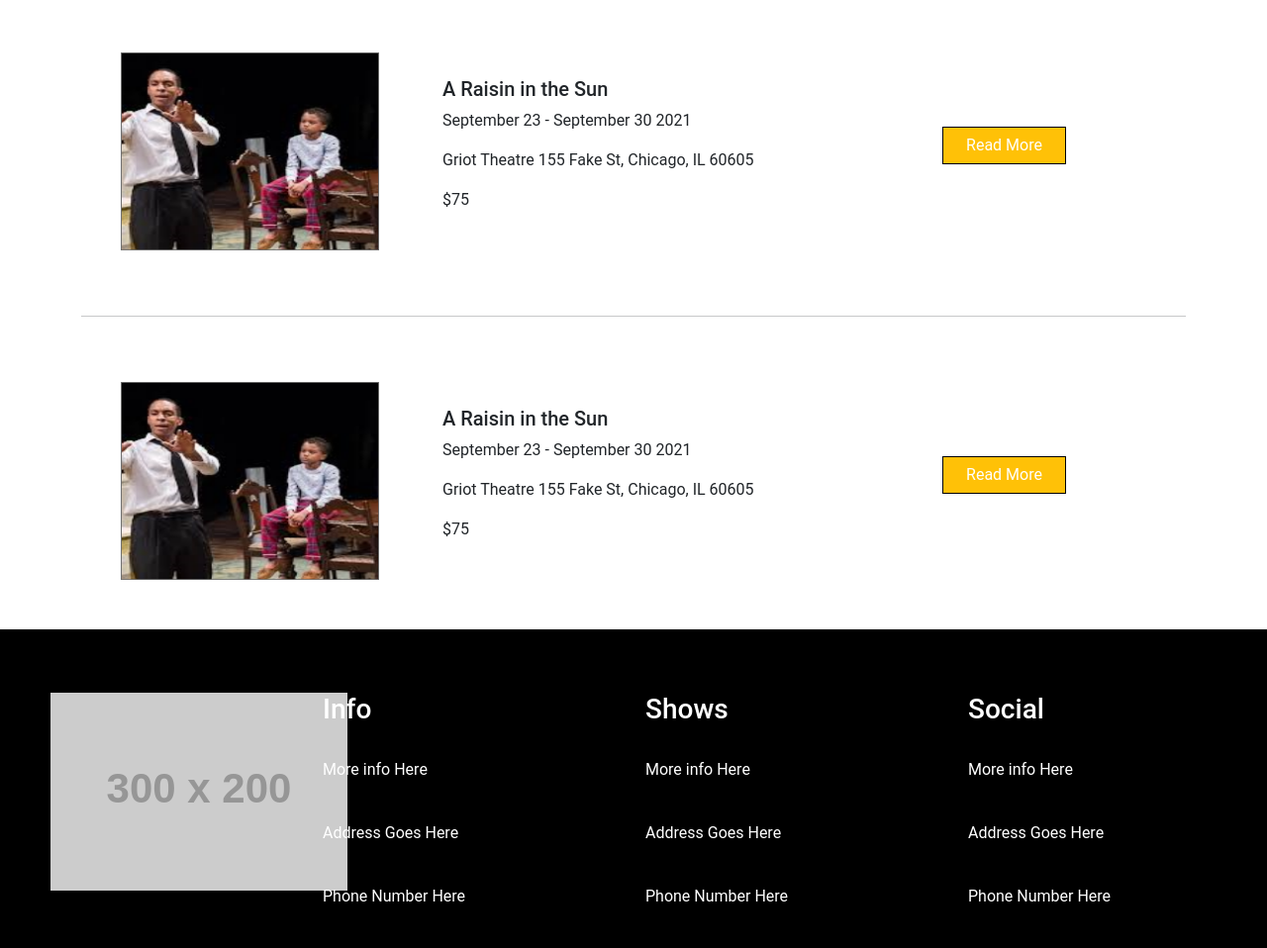
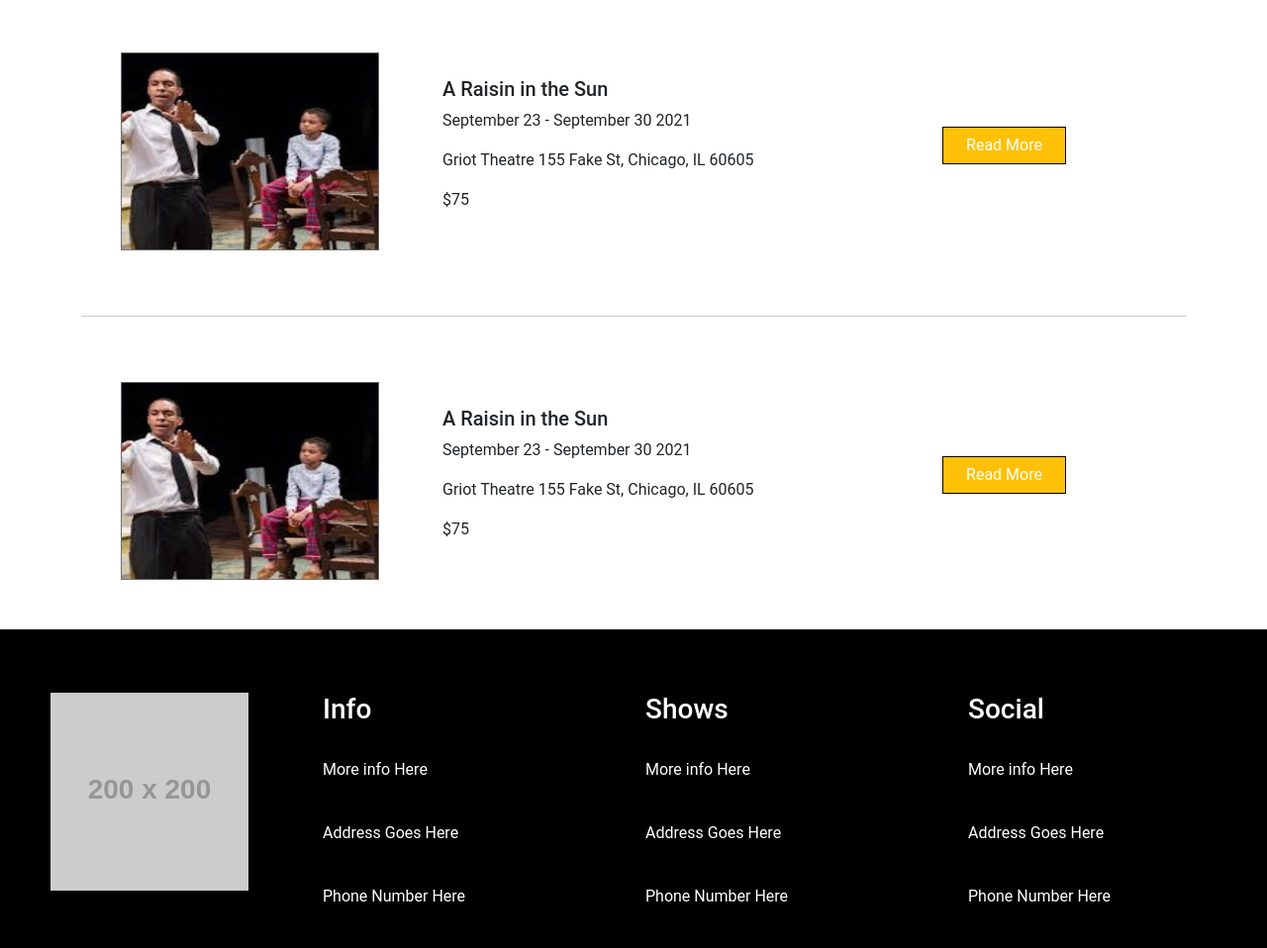
Before and after one commit to nwelter1/Operators73-Griot, a plain HTML site: page index.html in a window 1280 px wide. Shown: the part 2180-3138 px from the top of the page at 99% size. Drawn offline with nearby package versions, Linux system fonts and the light colour scheme; placeholder pictures from the web are drawn by us.

Commit message:
brian example

```diff
--- a/index.html
+++ b/index.html
@@ -126,7 +126,7 @@
       <footer class="bg-black">
           <div class="row">
               <div class="col-md-3 foot">
-                <img class="image3" src="https://via.placeholder.com/300x200" alt="placeholder">
+                <img class="image3" src="https://via.placeholder.com/200x200" alt="placeholder">
               </div>
 
               <div class="col-md-3 foot">
```
